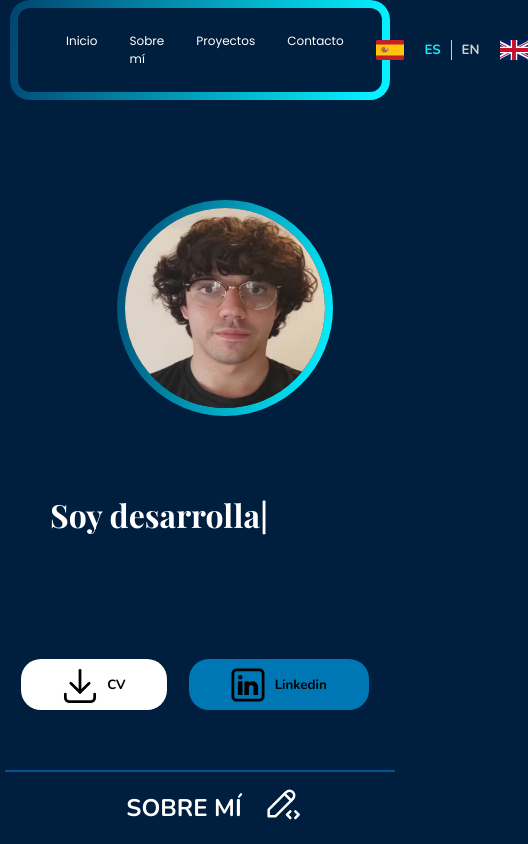
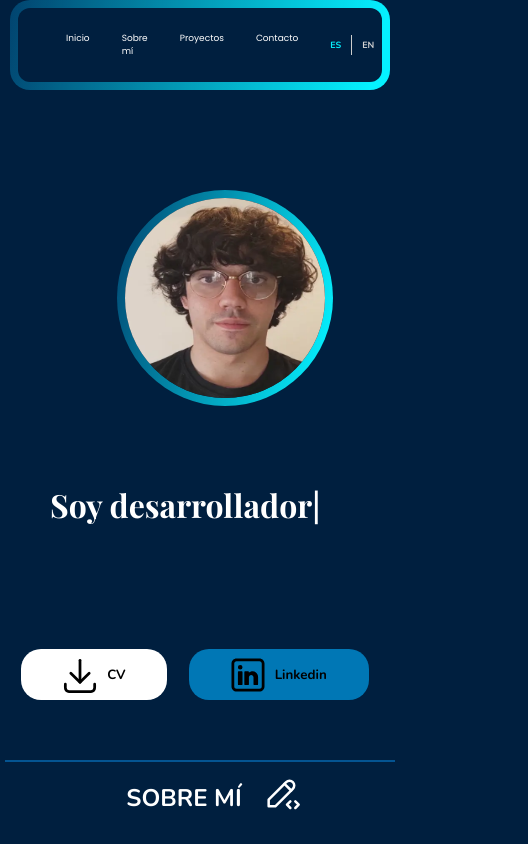
Before and after one commit to abian22/Portfolio, a React (Vite) app: page / in a window 390 px wide. Shown: the top 844 px of the page, 528 px wide, since content can reach past the window. Built offline with nearby package versions, Linux system fonts and the light colour scheme; a web font is replaced by a local one.

Commit message:
responsive lan and icon project fixed

```diff
--- a/src/components/Header/Header.css
+++ b/src/components/Header/Header.css
@@ -52,8 +52,16 @@
 
   @media (max-width: 800px) {
     li {
-      font-size: 12px;
+      font-size: 9px;
       padding-right: 1rem;
+    }
+
+    .langContainer {
+      margin-right: 40px;
+      font-size: 9px;
+    }
+    .langButton{
+      font-size: 9px;
     }
 
   }
@@ -62,4 +70,5 @@
     .header{
         margin-left: 10px;
     }
+
   }
--- a/src/components/Header/Header.jsx
+++ b/src/components/Header/Header.jsx
@@ -1,9 +1,9 @@
 import "./Header.css";
 import { Link } from "react-scroll";
 import { useTranslation } from "react-i18next";
-import uk from "/Icons/ukflag.svg"
-import spain from "/Icons/spainflag.svg"
-import React, { useState } from "react";
+import uk from "/Icons/ukflag.svg";
+import spain from "/Icons/spainflag.svg";
+import { useState } from "react";
 
 export default function Header() {
   const [t, i18n] = useTranslation("global");
@@ -42,20 +42,20 @@ export default function Header() {
           </ul>
         </div>
         <div
+          className="langContainer"
           style={{
             display: "flex",
             alignItems: "center",
             justifyContent: "flex-end",
           }}
         >
-          <img src={spain}  style={{height:"20px", marginRight:"20px"}} alt="spain flag"/>
           <button
+            className="langButton"
             onClick={() => changeLanguage("es")}
             style={{
-              fontFamily:"Nunito",
+              fontFamily: "Nunito",
               fontWeight: selectedLanguage === "es" ? "bold" : "normal",
-              color: selectedLanguage === "es" ? "rgb(5, 241, 255)":""
-
+              color: selectedLanguage === "es" ? "rgb(5, 241, 255)" : "",
             }}
           >
             ES
@@ -69,16 +69,16 @@ export default function Header() {
             }}
           ></div>
           <button
+            className="langButton"
             onClick={() => changeLanguage("en")}
             style={{
-              fontFamily:"Nunito",
+              fontFamily: "Nunito",
               fontWeight: selectedLanguage === "en" ? "bold" : "normal",
-              color: selectedLanguage === "en" ? "rgb(5, 241, 255)":""
+              color: selectedLanguage === "en" ? "rgb(5, 241, 255)" : "",
             }}
           >
             EN
           </button>
-          <img src={uk} style={{height:"20px", marginLeft:"20px"}} alt="UK flag"/>
         </div>
       </header>
     </>
--- a/src/components/Project/Project.css
+++ b/src/components/Project/Project.css
@@ -206,12 +206,7 @@ a {
 
 
       .projectIconContainer {
-        list-style: none;
-        width: auto;
-        background-color: #0D47A1;
-        display: flex;
-        height: auto;
-        margin: 0px;
+        flex-direction: row;
     }
 
     .projectIcon {
```
